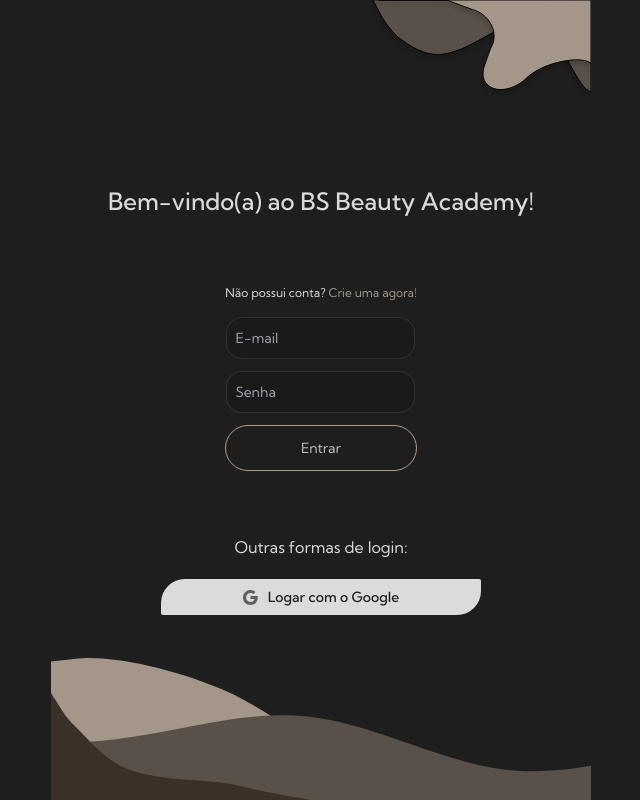
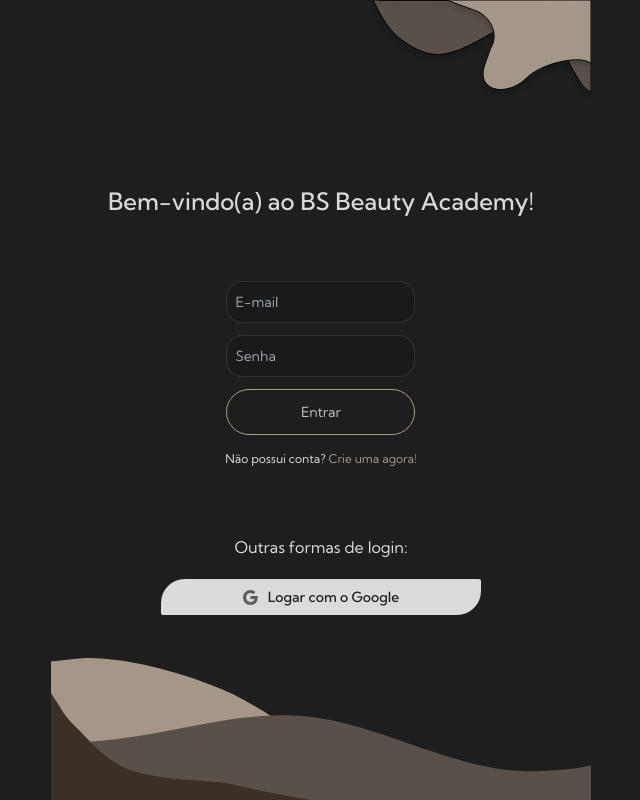
Before and after one commit to Henrriky/bs-beauty, a React (Vite) app in the folder source/front-end/: page / in a window 1280 px wide. Shown: the whole page, without its empty margins (319-959 px from the left). Built offline with nearby package versions, Linux system fonts and the light colour scheme.

Commit message:
refactor: extract login form to file

```diff
--- /dev/null
+++ b/source/front-end/src/pages/login/components/LoginWithEmailAndPasswordForm.tsx
@@ -0,0 +1,99 @@
+import { useState } from 'react'
+import { useNavigate } from 'react-router'
+import useAppDispatch from '../../../hooks/use-app-dispatch'
+import { setToken } from '../../../store/auth/auth-slice'
+import { decodeUserToken, TokenPayload } from '../../../utils/decode-token'
+import * as AuthAPI from '../../../api/auth-api'
+import { toast } from 'react-toastify'
+import { Input } from '../../../components/inputs/Input'
+import { Button } from '../../../components/button/Button'
+
+function LoginWithEmailAndPasswordForm() {
+  const [email, setEmail] = useState('')
+  const [password, setPassword] = useState('')
+  const dispatchRedux = useAppDispatch()
+  const navigate = useNavigate()
+
+  async function handleStandardLoginButtonClick(e: React.FormEvent) {
+    e.preventDefault()
+
+    try {
+      const { accessToken } = await AuthAPI.loginWithEmailAndPassword(
+        email,
+        password,
+      )
+
+      const decodedToken: TokenPayload = decodeUserToken(accessToken)
+
+      dispatchRedux(
+        setToken({
+          user: {
+            id: decodedToken.id,
+            userType: decodedToken.userType,
+            email: decodedToken.email,
+            name: decodedToken.name,
+            registerCompleted: decodedToken.registerCompleted,
+            profilePhotoUrl: decodedToken.profilePhotoUrl,
+          },
+          token: {
+            accessToken,
+            expiresAt: decodedToken.exp!,
+          },
+        }),
+      )
+
+      localStorage.setItem('token', accessToken)
+
+      if (decodedToken.registerCompleted) {
+        navigate('/customer/home')
+      } else {
+        navigate('/complete-register')
+      }
+    } catch (error) {
+      console.log(error)
+      toast.error('Erro ao tentar logar.')
+    }
+  }
+
+  return (
+    <>
+      <div className="flex justify-center items-center flex-col gap-3">
+        <form
+          onSubmit={handleStandardLoginButtonClick}
+          className="flex justify-center items-center flex-col gap-3"
+        >
+          <Input
+            id="email"
+            type="email"
+            variant="solid"
+            value={email}
+            placeholder="E-mail"
+            inputClassName="w-[330px]"
+            onChange={(e) => setEmail(e.target.value)}
+          ></Input>
+          <Input
+            id="password"
+            type="password"
+            variant="solid"
+            value={password}
+            placeholder="Senha"
+            inputClassName="w-[330px]"
+            onChange={(e) => setPassword(e.target.value)}
+          ></Input>
+          <Button label="Entrar" type="submit" variant="outline"></Button>
+        </form>
+
+        <p className="text-[#DBDBDB] text-xs">
+          Não possui conta? {''}
+          <Button
+            variant="text-only"
+            label="Crie uma agora!"
+            className="text-xs"
+          />
+        </p>
+      </div>
+    </>
+  )
+}
+
+export default LoginWithEmailAndPasswordForm
--- a/source/front-end/src/pages/login/index.tsx
+++ b/source/front-end/src/pages/login/index.tsx
@@ -6,9 +6,8 @@ import { toast } from 'react-toastify'
 import { useEffect } from 'react'
 import { useNavigate } from 'react-router'
 import useAppSelector from '../../hooks/use-app-selector'
-import { Input } from '../../components/inputs/Input'
 import Title from '../../components/texts/Title'
-import { Button } from '../../components/button/Button'
+import LoginWithEmailAndPasswordForm from './components/LoginWithEmailAndPasswordForm'
 
 function Login() {
   const navigate = useNavigate()
@@ -17,12 +16,11 @@ function Login() {
   useEffect(() => {
     if (authInformations.token?.accessToken) {
       if (authInformations.user?.registerCompleted) {
-        console.log(authInformations)
         navigate(
           `/${authInformations.user.userType.toString().toLowerCase()}/home`,
         )
       } else {
-        navigate('/a')
+        navigate('/complete-register')
       }
     }
   }, [
@@ -33,7 +31,7 @@ function Login() {
     navigate,
   ])
 
-  async function handleButtonClick() {
+  async function handleGoogleLoginButtonClick() {
     try {
       const { authorizationUrl } = await AuthAPI.fetchGoogleRedirectUri()
       window.location.href = authorizationUrl
@@ -53,36 +51,13 @@ function Login() {
           // className={`absolute right-[-${(LAYOUT_CONFIG.MAIN_HORIZONTAL_PADDING * 4).toString()}px] top-0`}
         />
         <Title align={'center'}>Bem-vindo(a) ao BS Beauty Academy!</Title>
-        <div className="flex justify-center items-center flex-col gap-3">
-          <p className="text-[#DBDBDB] text-xs">
-            Não possui conta? {''}
-            <Button
-              variant="text-only"
-              label="Crie uma agora!"
-              className="text-xs"
-              onClick={() => navigate('/complete-register')}
-            />
-          </p>
-          <Input
-            id="email"
-            type="email"
-            variant="solid"
-            placeholder="E-mail"
-            inputClassName="w-[330px]"
-          ></Input>
-          <Input
-            id="password"
-            type="password"
-            variant="solid"
-            placeholder="Senha"
-            inputClassName="w-[330px]"
-          ></Input>
-          <Button label="Entrar" variant="outline"></Button>
-        </div>
+
+        <LoginWithEmailAndPasswordForm />
+
         <div className="flex justify-center items-center flex-col gap-5">
           <p className="text-[#DBDBDB]">Outras formas de login:</p>
           <button
-            onClick={handleButtonClick}
+            onClick={handleGoogleLoginButtonClick}
             className="flex justify-center items-center gap-2.5 bg-[#DBDBDB] p-2 rounded w-[320px] text-[#1E1E1E] text-sm font-medium rounded-tl-3xl rounded-tr-sm rounded-br-3xl rounded-bl-sm z-10 relative"
           >
             <img src={googleIcon} alt="Ícone do Google" />
```
